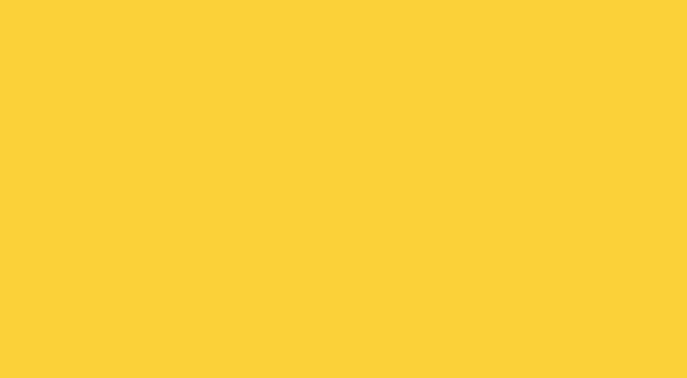
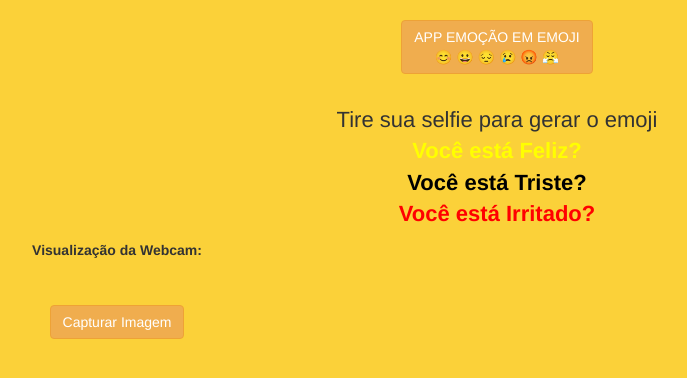
Before and after one commit to glaucimara-jpg/c-digos-teste, a plain HTML site: page index.html in a window 1280 px wide. Shown: the whole page, without its empty margins (143-830 px from the left). Drawn offline with nearby package versions, Linux system fonts and the light colour scheme.

Commit message:
Update index.html

```diff
--- a/index.html
+++ b/index.html
@@ -11,3 +11,36 @@
 
       <link rel="stylesheet" type="text/css" href="style.css">
     </head>
+
+     <body>
+    <div class="container">
+
+      <center>
+        <h3 class="btn btn-warning heading">APP EMOÇÃO EM EMOJI
+        <br>
+        <span>&#128522;</span>
+        <span>&#128512;</span>
+        <span>&#128532;</span>
+        <span>&#128546;</span>
+        <span>&#128545;</span>
+        <span>&#128548;</span>
+        </h3>
+
+        <br><br>
+
+        <p style="font-size: 22px;">Tire sua selfie para gerar o emoji
+            <br>
+          <b style="color: yellow">Você está Feliz?</b>
+          <br>
+          <b style="color: black">Você está Triste?</b>
+          <br>
+          <b style="color: red">Você está Irritado?</b>
+          <br>
+        </p>
+
+        <div class="col-md-4 col-sm-12 col-xs-12">
+            <label>Visualização da Webcam:</label>
+            <div id="camera"></div>
+            <br><br>
+            <button onclick="takeSnapshot();" class="btn btn-warning">Capturar Imagem</button>
+        </div>
```
